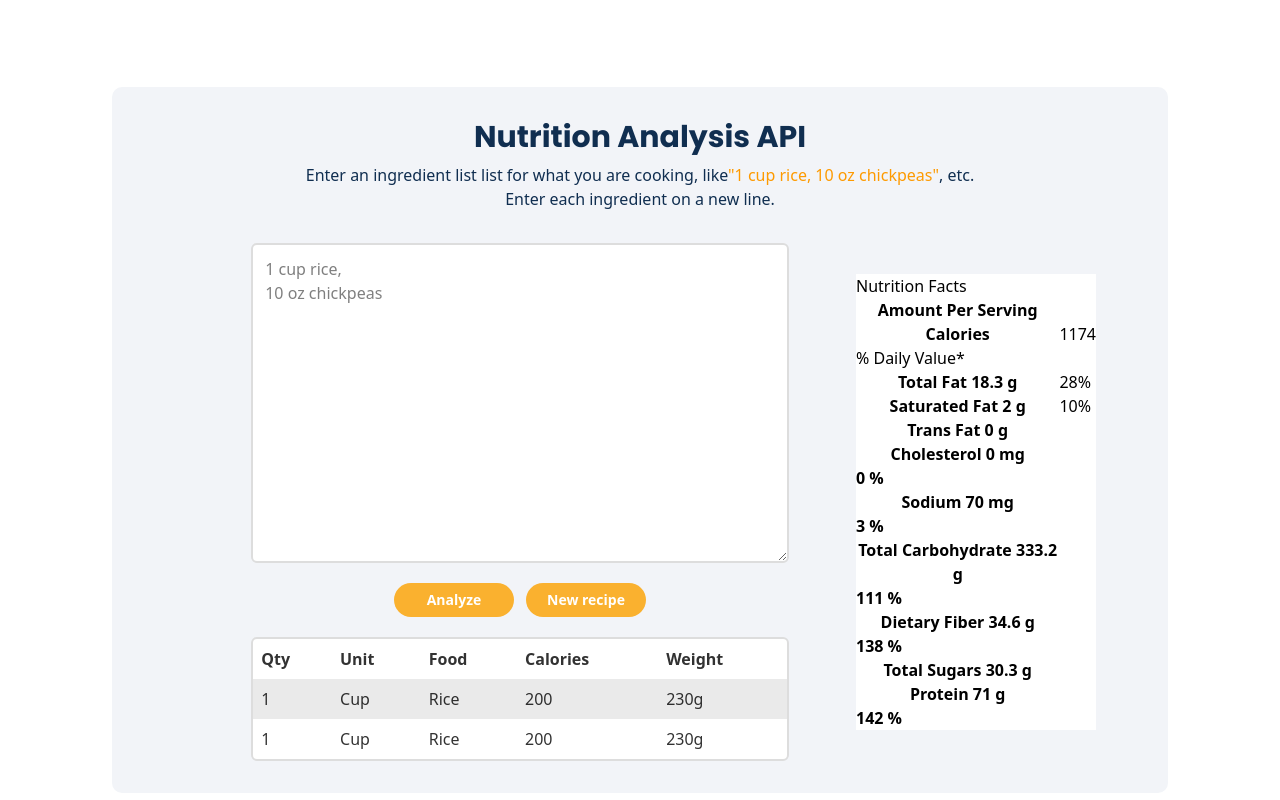
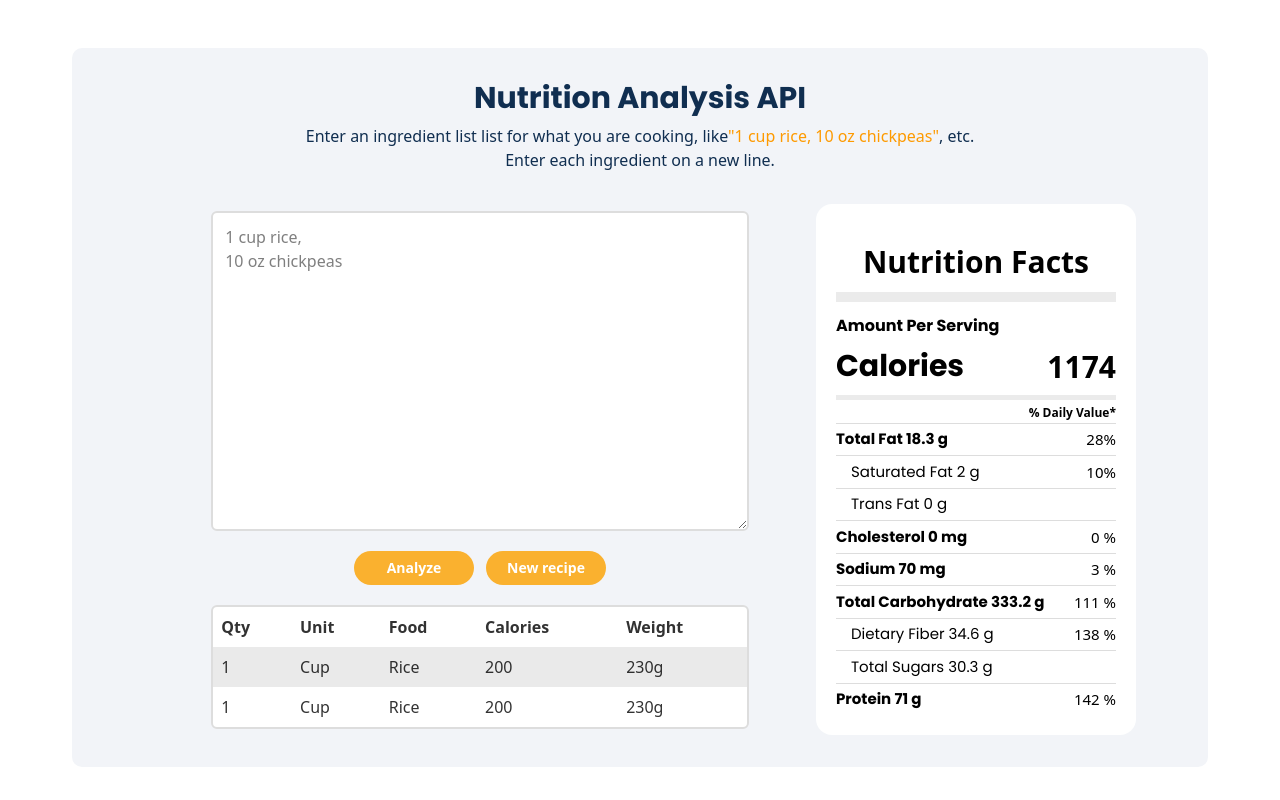
Before and after one commit to Rfn18/simple-nutrition-fact-app, a React (Vite) app: page / in a window 1280 px wide. Built offline with nearby package versions, Linux system fonts and the light colour scheme; a web font is replaced by a local one.

Commit message:
style nutrition card

```diff
--- a/src/App.css
+++ b/src/App.css
@@ -18,10 +18,9 @@ body {
   position: relative;
   width: 100%;
   height: 100vh;
-  padding-top: 5em;
+  padding-top: 3em;
   display: flex;
   justify-content: center;
-  align-items: center;
 }
 
 .nutritionFactApp {
@@ -31,7 +30,7 @@ body {
   justify-content: center;
   align-items: center;
   width: 100%;
-  min-height: auto;
+  height: auto;
   padding: 2em;
   border-radius: 10px;
   -webkit-border-radius: 10px;
@@ -55,3 +54,47 @@ body {
 .container-ingridients tr:nth-of-type(odd) {
   background-color: #eaeaea;
 }
+
+.container-card-nutrition {
+  display: flex;
+  flex-direction: column;
+}
+
+.container-card-nutrition th {
+  text-align: start;
+  font-family: "Poppins", sans-serif;
+}
+
+.container-card-nutrition tbody th {
+  padding: .3em 0;
+  font-weight: 400;
+}
+
+.container-card-nutrition tbody th, .container-card-nutrition tbody td {
+  border-top: 1px solid #ddd;
+  font-size: 15px
+}
+
+.container-card-nutrition tbody td {
+  text-align: end;
+}
+
+
+.container-card-nutrition tbody .calories-padding th{
+  padding: .2em 0;
+  font-size: 30px;
+  border-top: none;
+}
+
+.container-card-nutrition tbody .calories-padding td{
+  font-size: 30px;
+  border-top: none;
+}
+
+.container-card-nutrition .sub-nutrition {
+  padding-left: 1em;
+}
+
+b {
+  font-weight: 700;
+}
--- a/src/assets/components/main.jsx
+++ b/src/assets/components/main.jsx
@@ -79,7 +79,7 @@ function Main({ handleLoading }) {
 
   return (
     <>
-      <main className="flex justify-between items-center w-full h-full mt-[2em] px-10">
+      <main className="flex justify-between w-full h-full mt-[2em] px-10">
         {/* <MainData /> */}
         <div className="flex flex-col justify-center items-center gap-5 w-2xl containerItems">
           <textarea
@@ -129,21 +129,22 @@ function Main({ handleLoading }) {
             </table>
           </div>
         </div>
-        <div className="w-60 bg-white container-card-nutrition">
-          <h1>Nutrition Facts</h1>
+        <div className="w-80 bg-white p-5 container-card-nutrition rounded-2xl">
+          <h1 className="text-3xl font-bold text-center mt-5 mb-3 pb-3 border-b-10 border-[#eaeaeaea]">Nutrition Facts</h1>
           <table>
             <thead>
               <th>Amount Per Serving</th>
             </thead>
-            <tr>
+            <tbody>
+            <tr className="font-bold border-b-5 border-[#eaeaeaea] calories-padding">
               <th>
                 <b>Calories</b>
               </th>
               <td>1174</td>
             </tr>
-            <tr className="thick-row">
-              <td>
-                <d>% Daily Value*</d>
+            <tr className="font-bold text-end thick-row">
+              <td colSpan={2}>
+                <d className="text-[12px]">% Daily Value*</d>
               </td>
             </tr>
             <tr>
@@ -155,13 +156,13 @@ function Main({ handleLoading }) {
               <td>28%</td>
             </tr>
             <tr>
-              <th>
+              <th className="sub-nutrition">
                 Saturated Fat <span>2 g</span>
               </th>
               <td>10%</td>
             </tr>
             <tr>
-              <th>
+              <th className="sub-nutrition">
                 Trans Fat <span>0 g</span>
               </th>
               <td></td>
@@ -171,45 +172,46 @@ function Main({ handleLoading }) {
                 <b>
                   Cholesterol <span>0 mg</span>
                 </b>
-                <td>0 %</td>
               </th>
+              <td>0 %</td>
             </tr>
             <tr>
               <th>
                 <b>
                   Sodium <span>70 mg</span>
                 </b>
-                <td>3 %</td>
               </th>
+              <td>3 %</td>
             </tr>
             <tr>
               <th>
                 <b>
                   Total Carbohydrate <span>333.2 g</span>
                 </b>
-                <td>111 %</td>
               </th>
+              <td>111 %</td>
             </tr>
             <tr>
-              <th>
+              <th className="sub-nutrition">
                 Dietary Fiber <span>34.6 g</span>
-                <td>138 %</td>
               </th>
+              <td>138 %</td>
             </tr>
             <tr>
-              <th>
+              <th className="sub-nutrition">
                 Total Sugars <span>30.3 g</span>
+              </th>
                 <td></td>
-              </th>
             </tr>
             <tr>
               <th>
                 <b>
                   Protein <span>71 g</span>
                 </b>
+              </th>
                 <td>142 %</td>
-              </th>
             </tr>
+            </tbody>
           </table>
         </div>
       </main>
```
